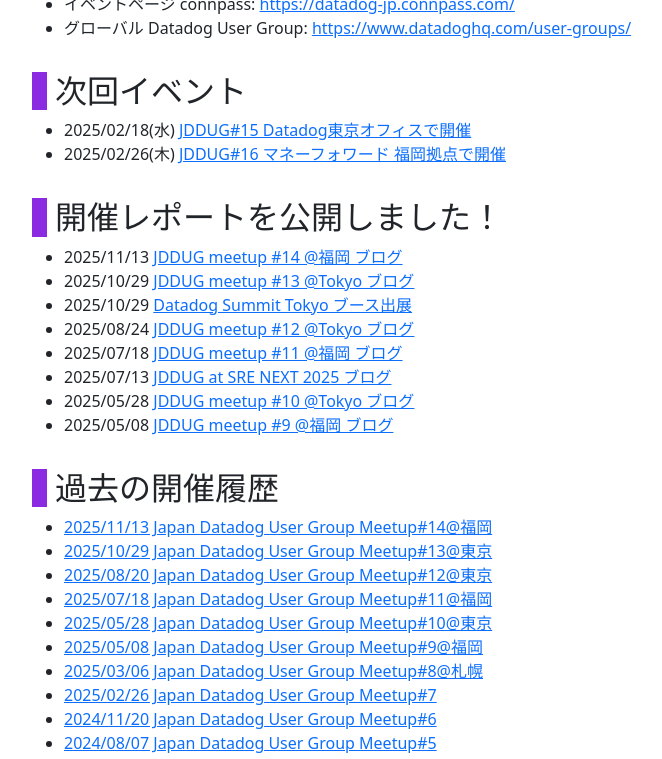
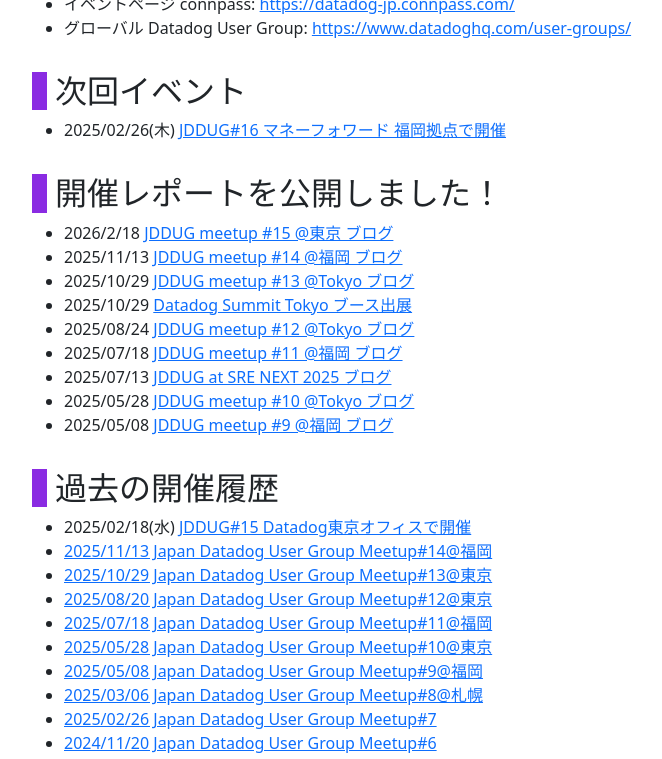
Before and after one commit to jdd-ug/jdd-ug.github.io, a Jekyll site: the page built from index.md, in a window 1280 px wide and 900 px high, scrolled down 468 px, cut to the strip 141-900 px from the top of the window. Shown: the whole strip, without its empty margins (50-712 px from the left). Built offline with Jekyll 4.4.1, drawn with Linux system fonts in a browser that asks for light colours; nearby versions of some CDN libraries.

Commit message:
Update index.md

```diff
--- a/index.md
+++ b/index.md
@@ -19,10 +19,10 @@
 - グローバル Datadog User Group: [https://www.datadoghq.com/user-groups/](https://www.datadoghq.com/user-groups/)
 
 ## 次回イベント
-- 2025/02/18(水) [JDDUG#15 Datadog東京オフィスで開催](https://datadog-jp.connpass.com/event/378380/)
 - 2025/02/26(木) [JDDUG#16 マネーフォワード 福岡拠点で開催](https://datadog-jp.connpass.com/event/378193/)
 
 ## 開催レポートを公開しました！
+- 2026/2/18 [JDDUG meetup #15 @東京 ブログ](/2026/2/18/)
 - 2025/11/13 [JDDUG meetup #14 @福岡 ブログ](/2025/11/13/)
 - 2025/10/29 [JDDUG meetup #13 @Tokyo ブログ](/2025/10/29/)
 - 2025/10/29 [Datadog Summit Tokyo ブース出展](/2025/10/16/)
@@ -33,6 +33,7 @@
 - 2025/05/08 [JDDUG meetup #9 @福岡 ブログ](/2025/05/08/)
 
 ## 過去の開催履歴
+- 2025/02/18(水) [JDDUG#15 Datadog東京オフィスで開催](https://datadog-jp.connpass.com/event/378380/)
 - [2025/11/13 Japan Datadog User Group Meetup#14@福岡](https://datadog-jp.connpass.com/event/367374/)
 - [2025/10/29 Japan Datadog User Group Meetup#13@東京](https://datadog-jp.connpass.com/event/368663/)
 - [2025/08/20 Japan Datadog User Group Meetup#12@東京](https://datadog-jp.connpass.com/event/360923/)
```
